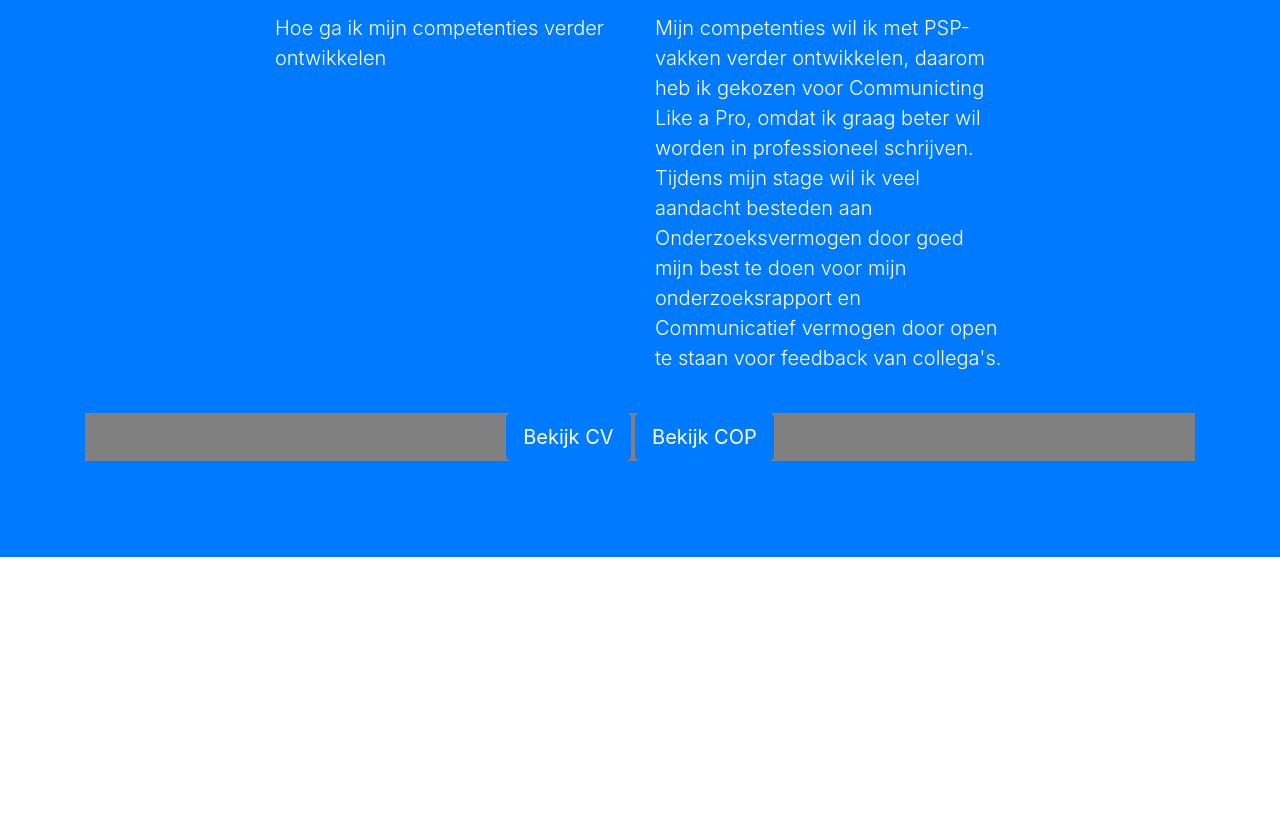
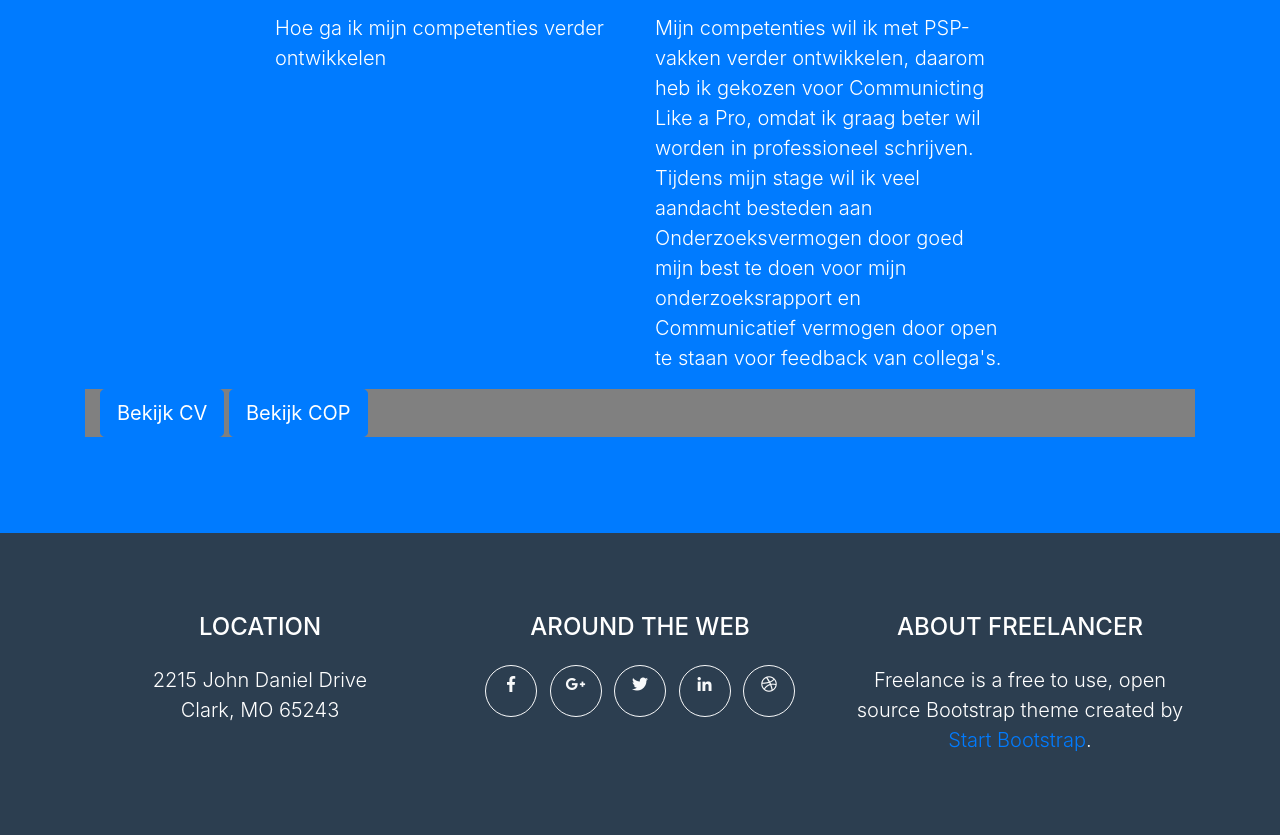
Before and after one commit to smidjustin/smidjustin.github.io, a website with bundled scripts: page index.html in a window 1280 px wide. Shown: the part 2483-3318 px from the top of the page. Before the commit the page ends 3040 px from the top, so only its background shows below. Built offline with nearby package versions, Linux system fonts and the light colour scheme; files whose address does not match are found by name.

Commit message:
temp. adding footer back

```diff
--- a/index.html
+++ b/index.html
@@ -173,12 +173,60 @@
                 </p>
           </div>
         </div>
-        <div class="text-center mt-4" style="background-color: gray">
+        <div class="container" style="background-color: gray">
             <a class="btn btn-primary btn-lg rounded-pill" href="./bewijs/CV.pdf" target="_blank">Bekijk CV</a>
             <a class="btn btn-primary btn-lg rounded-pill" href="./bewijs/Competentie-ontwikkelplan.pdf" target="_blank">Bekijk COP</a>
           </div>
       </div>
     </section>
+
+    <!-- Footer -->
+    <footer class="footer text-center">
+        <div class="container">
+          <div class="row">
+            <div class="col-md-4 mb-5 mb-lg-0">
+              <h4 class="text-uppercase mb-4">Location</h4>
+              <p class="lead mb-0">2215 John Daniel Drive
+                <br>Clark, MO 65243</p>
+            </div>
+            <div class="col-md-4 mb-5 mb-lg-0">
+              <h4 class="text-uppercase mb-4">Around the Web</h4>
+              <ul class="list-inline mb-0">
+                <li class="list-inline-item">
+                  <a class="btn btn-outline-light btn-social text-center rounded-circle" href="#">
+                    <i class="fab fa-fw fa-facebook-f"></i>
+                  </a>
+                </li>
+                <li class="list-inline-item">
+                  <a class="btn btn-outline-light btn-social text-center rounded-circle" href="#">
+                    <i class="fab fa-fw fa-google-plus-g"></i>
+                  </a>
+                </li>
+                <li class="list-inline-item">
+                  <a class="btn btn-outline-light btn-social text-center rounded-circle" href="#">
+                    <i class="fab fa-fw fa-twitter"></i>
+                  </a>
+                </li>
+                <li class="list-inline-item">
+                  <a class="btn btn-outline-light btn-social text-center rounded-circle" href="#">
+                    <i class="fab fa-fw fa-linkedin-in"></i>
+                  </a>
+                </li>
+                <li class="list-inline-item">
+                  <a class="btn btn-outline-light btn-social text-center rounded-circle" href="#">
+                    <i class="fab fa-fw fa-dribbble"></i>
+                  </a>
+                </li>
+              </ul>
+            </div>
+            <div class="col-md-4">
+              <h4 class="text-uppercase mb-4">About Freelancer</h4>
+              <p class="lead mb-0">Freelance is a free to use, open source Bootstrap theme created by
+                <a href="http://startbootstrap.com">Start Bootstrap</a>.</p>
+            </div>
+          </div>
+        </div>
+      </footer>
 
     <!-- Scroll to Top Button (Only visible on small and extra-small screen sizes) -->
     <div class="scroll-to-top d-lg-none position-fixed ">
```
